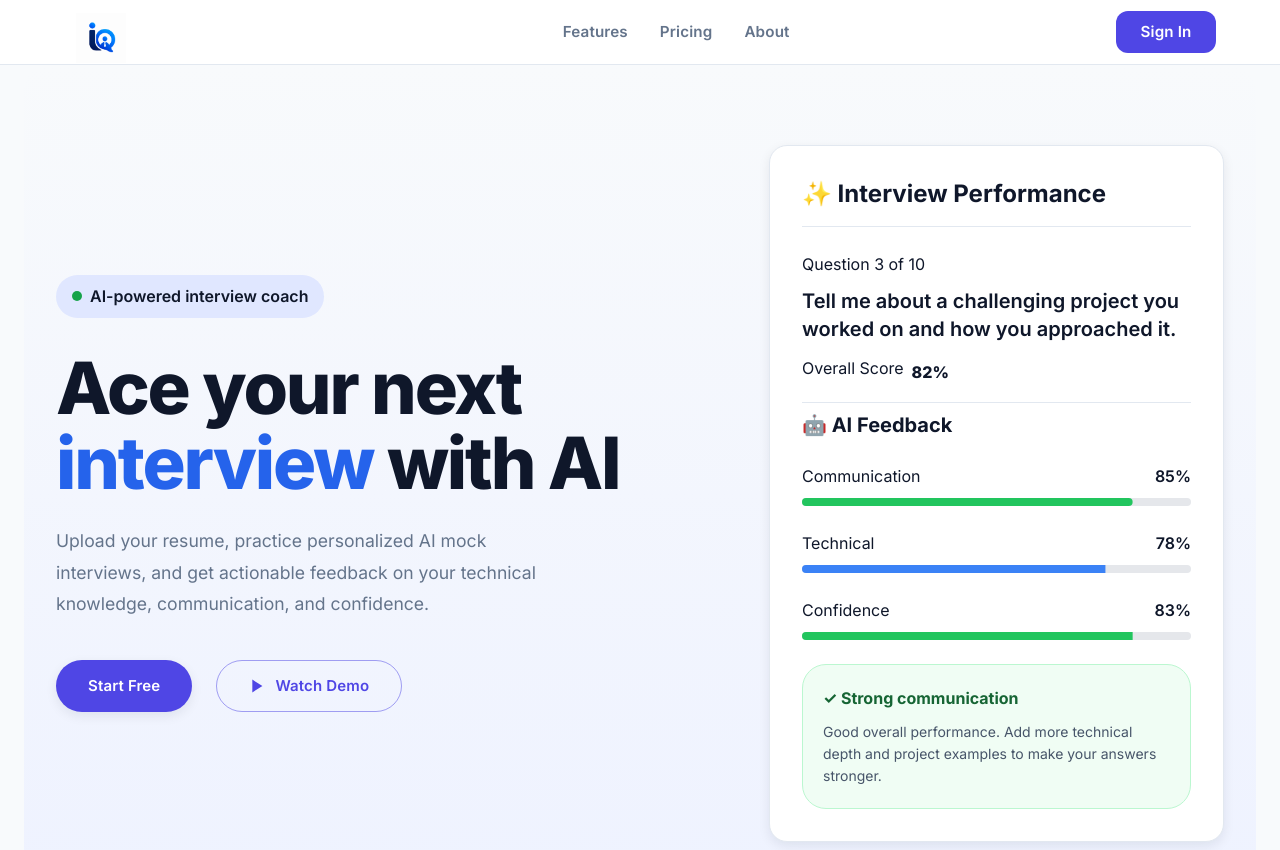
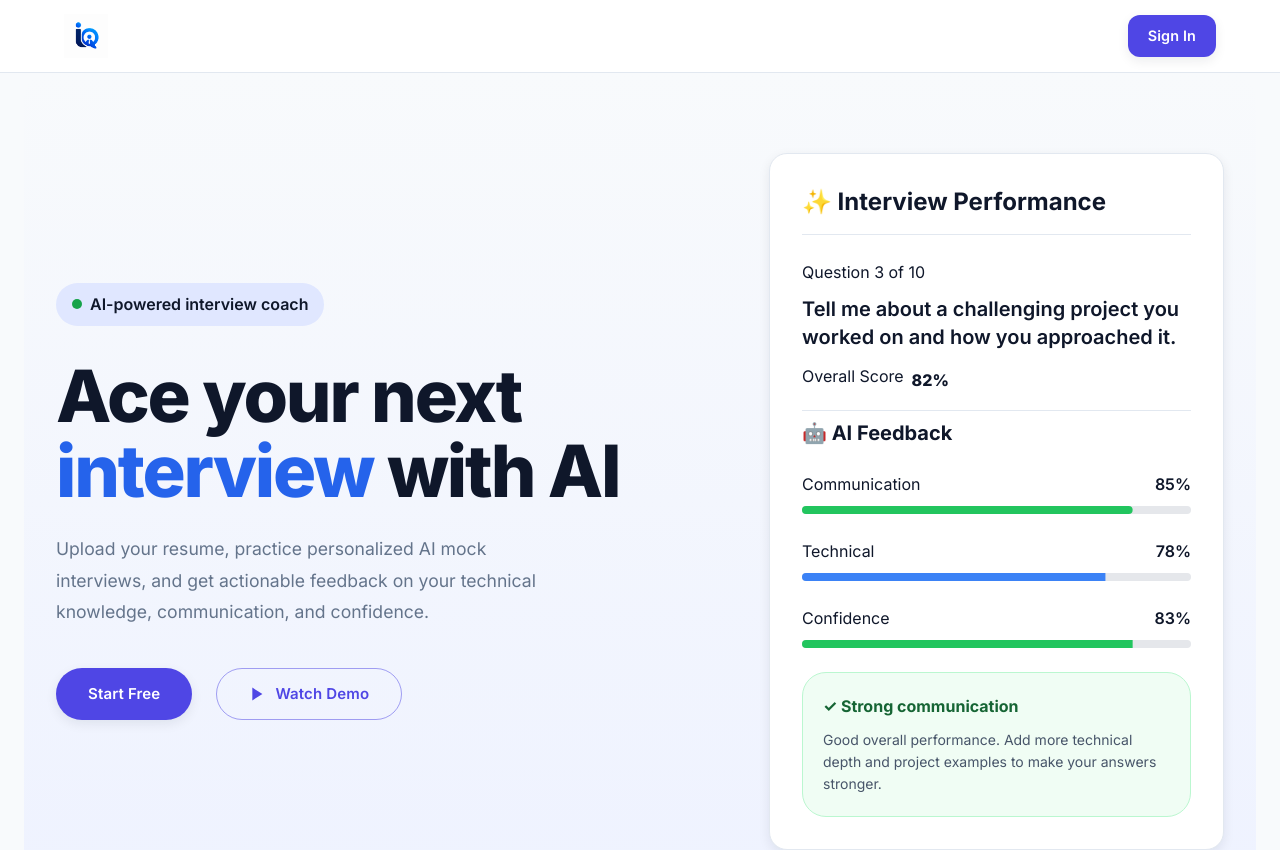
Before and after one commit to SudheerReddy9/intervio, a Next.js app: page / in a window 1280 px wide. Shown: the top 850 px of the page. Built offline with nearby package versions, Linux system fonts and the light colour scheme.

Commit message:
Updayed header and favicon

```diff
--- a/src/components/Header.tsx
+++ b/src/components/Header.tsx
@@ -1,41 +1,43 @@
+'use client';
 import { theme } from "@/theme";
-import { AppBar, Box, Button, Toolbar, Typography } from "@mui/material";
+import {
+  AppBar,
+  Box,
+  Button,
+  Toolbar,
+  Typography,
+} from "@mui/material";
 import Image from "next/image";
 import Link from "next/link";
-const Header: React.FC = () => {
-  const navItems = [
-    { label: "Features", href: "#features" },
-    { label: "Pricing", href: "#pricing" },
-    { label: "About", href: "#about" },
-  ];
+
+const Header = () => {
   return (
     <AppBar
+      position="sticky"
       elevation={0}
       sx={{
-        position: "sticky",
         bgcolor: "background.paper",
         borderBottom: `1px solid ${theme.palette.divider}`,
       }}
     >
       <Toolbar
         sx={{
-          display: "flex",
-          justifyContent: "space-between",
+          minHeight: {
+            xs: 64,
+            sm: 72,
+          },
           px: {
             xs: 2,
+            sm: 3,
             md: 6,
             lg: 8,
           },
+          display: "flex",
+          justifyContent: "space-between",
+          alignItems: "center",
         }}
       >
-        <Box
-          sx={{
-            display: "flex",
-            alignItems: "flex-end",
-            px: "12px",
-            pt: "12px",
-          }}
-        >
+        {/* Logo */}
         <Link
           href="/"
           style={{
@@ -43,61 +45,64 @@ const Header: React.FC = () => {
             color: "inherit",
           }}
         >
-            <Box sx={{ display: "flex", alignItems: "center", gap: 1 }}>
-              <Image
-                src="/intervio_Logo.png"
-                alt="Intervio Logo"
-                width={50}
-                height={50}
-              />
-              <Typography variant="h5" sx={{ fontWeight: 700 }}>
-                Intervio
-              </Typography>
-            </Box>
-          </Link>
-        </Box>
           <Box
             sx={{
               display: "flex",
               alignItems: "center",
-            textAlign: "center",
-            width: "100%",
-            justifyContent: "center",
+              gap: {
+                xs: 0.75,
+                sm: 1,
+              },
             }}
           >
-          {navItems.map((item) => {
-            return (
-              <Link
-                key={item.href}
-                href={item.href}
-                style={{
-                  textDecoration: "none",
-                  color: "inherit",
+            <Image
+              src="/intervio_Logo.png"
+              alt="YourCareerForge logo"
+              width={44}
+              height={44}
+              priority
+            />
+
+            <Typography
+              sx={{
+                fontWeight: 700,
+                fontSize: {
+                  xs: "1rem",
+                  sm: "1.25rem",
+                  md: "1.4rem",
+                },
+                whiteSpace: "nowrap",
               }}
             >
-                <Typography
-                  variant="button"
+              YourCareerForge
+            </Typography>
+          </Box>
+        </Link>
+
+        {/* Sign In */}
+        <Button
+          component={Link}
+          href="/login"
+          variant="contained"
           sx={{
-                    color: "text.secondary",
-                    px: 2,
-                    py: 1.5,
-                  }}
-                >
-                  {item.label}
-                </Typography>
-              </Link>
-            );
-          })}
-        </Box>
-        <Button
-          href="/login"
-          sx={{
-            p: 1,
+            textTransform: "none",
+            fontWeight: 600,
             whiteSpace: "nowrap",
-            minWidth: 100,
-            fontFamily: theme.typography.button,
-            backgroundColor: theme.palette.primary.main,
-            color: theme.palette.primary.contrastText,
+
+            px: {
+              xs: 1.5,
+              sm: 2.5,
+            },
+
+            py: {
+              xs: 0.75,
+              sm: 1,
+            },
+
+            fontSize: {
+              xs: "0.8rem",
+              sm: "0.9rem",
+            },
           }}
         >
           Sign In
```
Also changed, not shown: src/app/favicon.png (deleted), 1 other file (tests, documents, lock files or other folders). Lines whose indentation alone changed are shown as unchanged.
